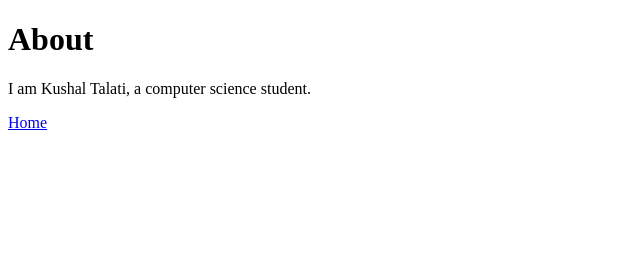
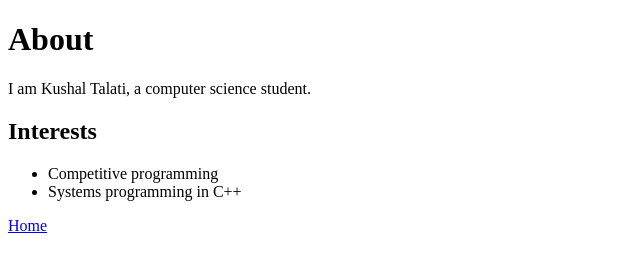
Before and after one commit to kushaltalati/git-workflow-assignment, a plain HTML site: page about.html in a window 1280 px wide. Shown: the whole page, without its empty margins (0-640 px from the left). Drawn offline with Linux system fonts and the light colour scheme.

Commit message:
Add interests section to about page

```diff
--- a/about.html
+++ b/about.html
@@ -7,6 +7,11 @@
 <body>
   <h1>About</h1>
   <p>I am Kushal Talati, a computer science student.</p>
+  <h2>Interests</h2>
+  <ul>
+    <li>Competitive programming</li>
+    <li>Systems programming in C++</li>
+  </ul>
   <a href="index.html">Home</a>
 </body>
 </html>
```
